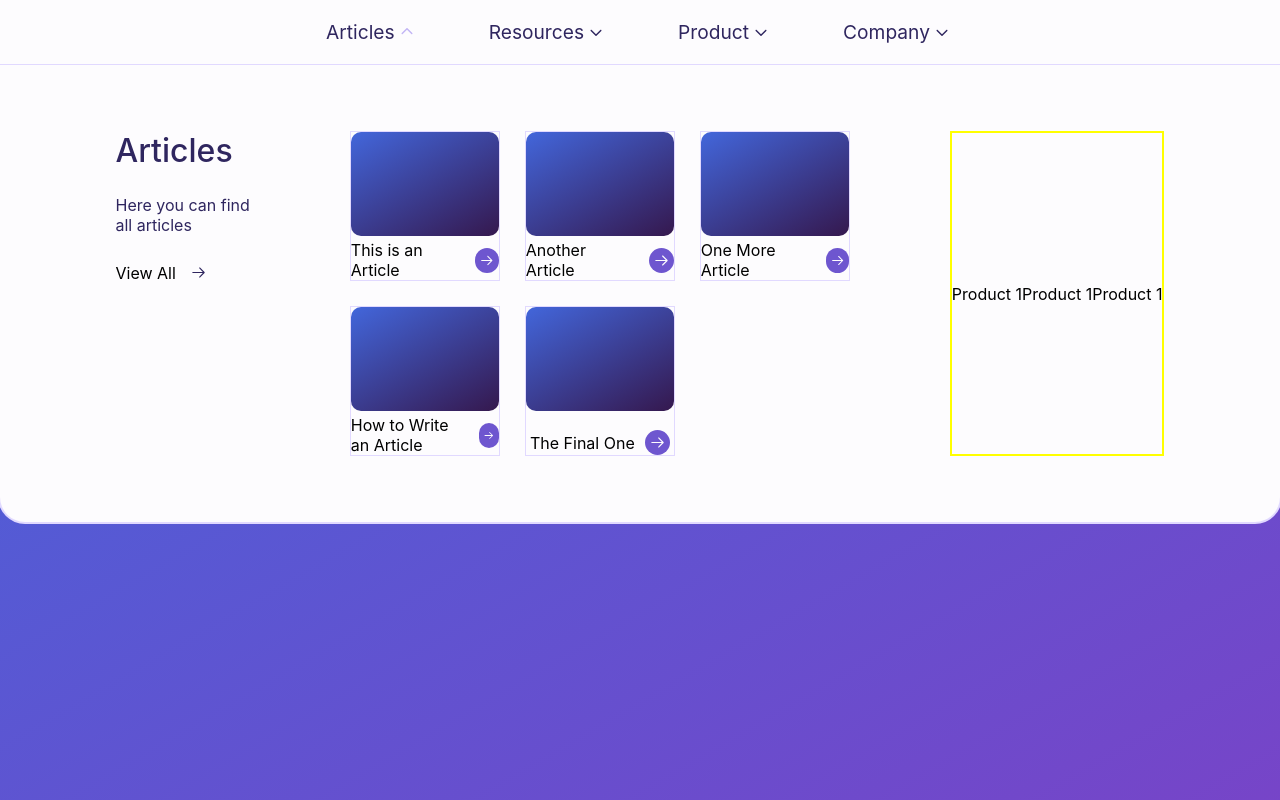
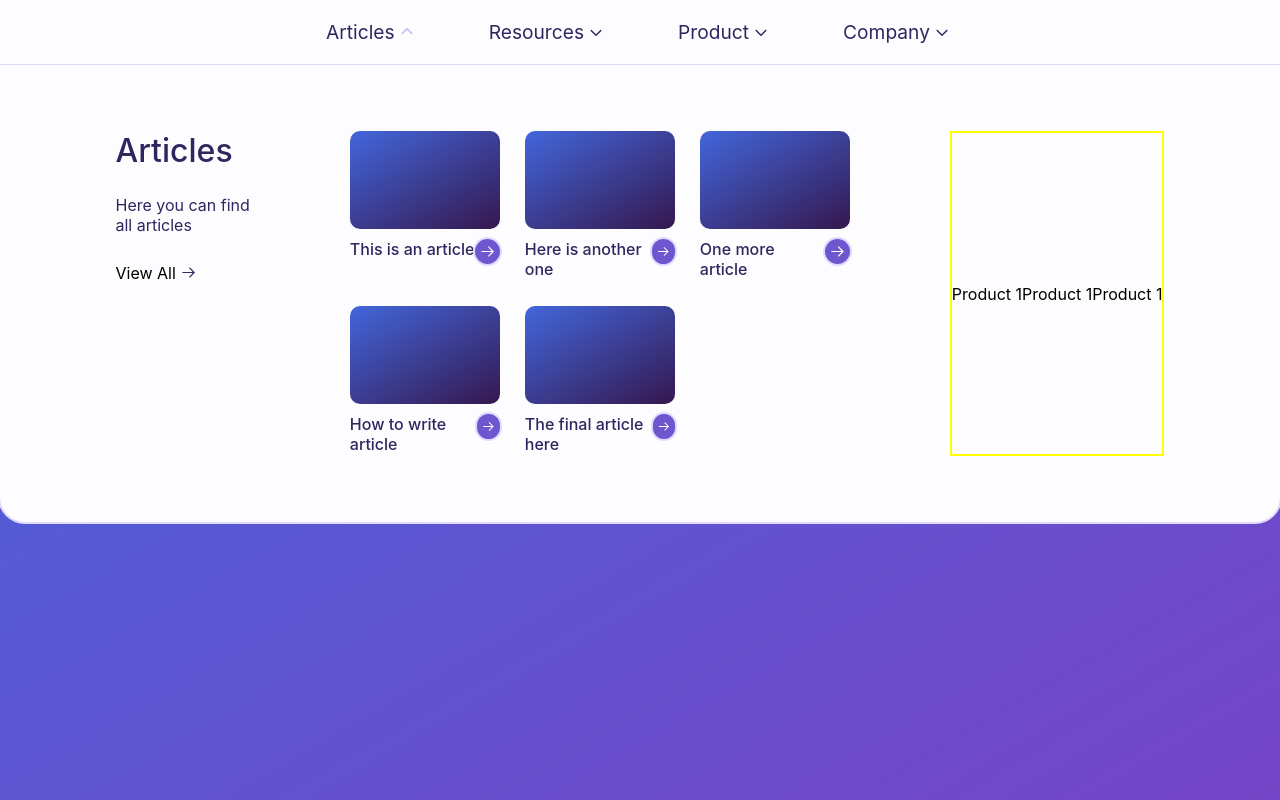
Before and after one commit to edignot/hack-week-radix-nav-2, a Next.js app: page / in a window 1280 px wide. Shown: the top 800 px of the page. Built offline with nearby package versions, Linux system fonts and the light colour scheme.

Commit message:
Added color background variants

```diff
--- a/pages/index.js
+++ b/pages/index.js
@@ -55,6 +55,7 @@ const StyledArrowRightIcon = styled(ArrowRightIcon, {
         borderRadius: 50,
         backgroundColor: violet.violet9,
         color: violet.violet1,
+        boxShadow: `0 0 0 2px ${violet.violet5}`,
       },
       withoutBackground: {
         color: violet.violet12,
@@ -115,34 +116,57 @@ const Text = styled('p', {
         flexDirection: 'column',
       },
       navItemLink: {
-        fontSize: '2rem',
+        fontSize: '1rem',
+        fontWeight: 500,
       },
     },
   },
 })
 
 const ContentItemCard = styled('div', {
-  border: `1px solid ${violet.violet5}`,
   width: 150,
   height: 150,
   display: 'flex',
   flexDirection: 'column',
   alignItems: 'center',
-  justifyContent: 'space-between',
+  gap: 10,
+  // justifyContent: 'space-between',
 })
 
 const ContentItemImage = styled('div', {
   width: '100%',
-  height: '70%',
+  height: '65%',
+  borderRadius: 10,
   backgroundImage:
     'linear-gradient(330deg, hsl(272,53%,20%) 0%, hsl(226,68%,56%) 100%)',
-  borderRadius: 10,
+  variants: {
+    color: {
+      red: {
+        backgroundImage:
+          'linear-gradient(330deg, rgb(195, 60, 60) 0%, rgb(219, 92, 67) 100%)',
+      },
+      purple: {
+        backgroundImage:
+          'linear-gradient(330deg, rgb(114, 60, 195) 0%, rgb(186, 67, 219) 100%)',
+      },
+      orange: {
+        backgroundImage:
+          'linear-gradient(330deg, rgb(195, 179, 60) 0%, rgb(219, 67, 67) 100%)',
+      },
+    },
+  },
 })
 
 const NavigationMenuLink = styled(NavigationMenuPrimitive.Link, {
   display: 'flex',
-  gap: 10,
   alignItems: 'center',
+})
+
+const NavigationLinkTextIconWrapper = styled('div', {
+  display: 'flex',
+  width: '100%',
+  justifyContent: 'space-between',
+  alignItems: 'flex-start',
 })
 
 const NavigationMenuViewport = styled(NavigationMenuPrimitive.Viewport, {
@@ -174,43 +198,52 @@ const Navigation = () => {
                 <StyledArrowRightIcon type="withoutBackground" />
               </NavigationMenuLink>
             </ContentList>
-
             <ContentList type="popularContent">
+              <NavigationMenuLink href="#">
                 <ContentItemCard>
-                <ContentItemImage />
+                  <ContentItemImage color="blue" />
+                  <NavigationLinkTextIconWrapper>
+                    <Text type="navItemLink">This is an article</Text>
+                    <StyledArrowRightIcon type="withBackground" />
+                  </NavigationLinkTextIconWrapper>
+                </ContentItemCard>
+              </NavigationMenuLink>
               <NavigationMenuLink href="#">
-                  This is an Article
+                <ContentItemCard>
+                  <ContentItemImage color="blue" />
+                  <NavigationLinkTextIconWrapper>
+                    <Text type="navItemLink">Here is another one</Text>
                     <StyledArrowRightIcon type="withBackground" />
+                  </NavigationLinkTextIconWrapper>
+                </ContentItemCard>
               </NavigationMenuLink>
+              <NavigationMenuLink href="#">
+                <ContentItemCard>
+                  <ContentItemImage color="blue" />
+                  <NavigationLinkTextIconWrapper>
+                    <Text type="navItemLink">One more article</Text>
+                    <StyledArrowRightIcon type="withBackground" />
+                  </NavigationLinkTextIconWrapper>
                 </ContentItemCard>
+              </NavigationMenuLink>
+              <NavigationMenuLink href="#">
                 <ContentItemCard>
-                <ContentItemImage />
+                  <ContentItemImage color="blue" />
+                  <NavigationLinkTextIconWrapper>
+                    <Text type="navItemLink">How to write article</Text>
+                    <StyledArrowRightIcon type="withBackground" />
+                  </NavigationLinkTextIconWrapper>
+                </ContentItemCard>
+              </NavigationMenuLink>
               <NavigationMenuLink href="#">
-                  Another Article
+                <ContentItemCard>
+                  <ContentItemImage color="blue" />
+                  <NavigationLinkTextIconWrapper>
+                    <Text type="navItemLink">The final article here</Text>
                     <StyledArrowRightIcon type="withBackground" />
+                  </NavigationLinkTextIconWrapper>
+                </ContentItemCard>
               </NavigationMenuLink>
-              </ContentItemCard>
-              <ContentItemCard>
-                <ContentItemImage />
-                <NavigationMenuLink href="#">
-                  One More Article
-                  <StyledArrowRightIcon type="withBackground" />
-                </NavigationMenuLink>
-              </ContentItemCard>
-              <ContentItemCard>
-                <ContentItemImage />
-                <NavigationMenuLink href="#">
-                  How to Write an Article
-                  <StyledArrowRightIcon type="withBackground" />
-                </NavigationMenuLink>
-              </ContentItemCard>
-              <ContentItemCard>
-                <ContentItemImage />
-                <NavigationMenuLink href="#">
-                  The Final One
-                  <StyledArrowRightIcon type="withBackground" />
-                </NavigationMenuLink>
-              </ContentItemCard>
             </ContentList>
 
             <ContentList type="otherContent">
@@ -259,3 +292,5 @@ const Navigation = () => {
 }
 
 export default Navigation
+
+// fix icon size
```
Also changed, not shown: 1 other file (tests, documents, lock files or other folders). Lines whose indentation alone changed are shown as unchanged.
